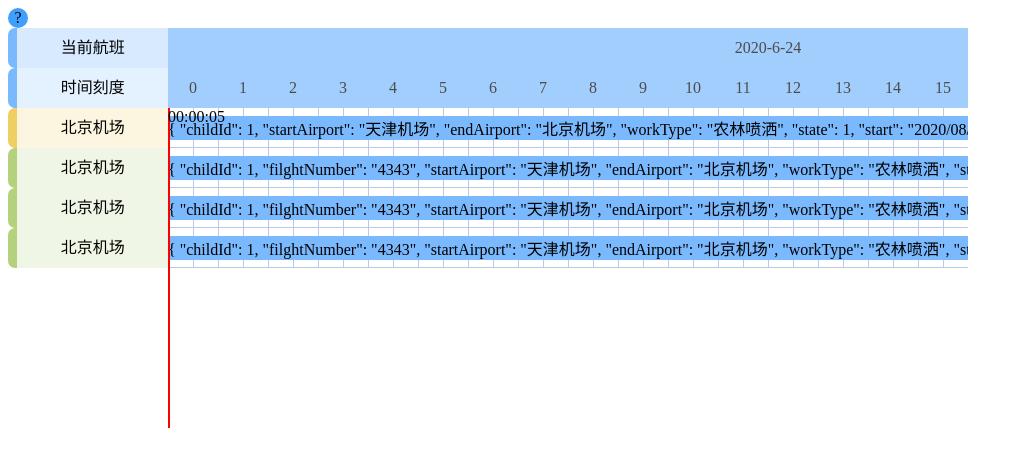
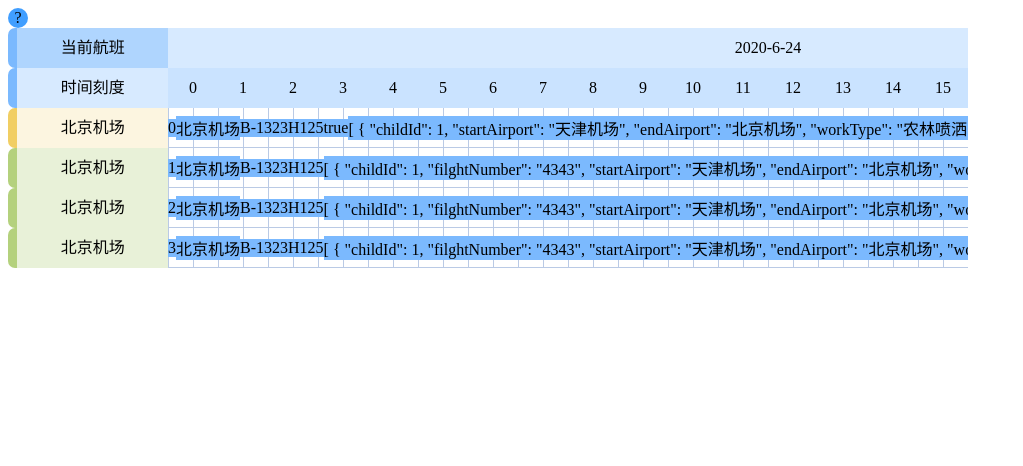
Before and after one commit to xihaoshangdi/vue-gantt-chart, a Vue app: page /#/ in a window 1280 px wide. Shown: the top 466 px of the page, without its empty margins (0-1023 px from the left). Built offline with nearby package versions, Linux system fonts and the light colour scheme.

Commit message:
重新调整了container

```diff
--- /dev/null
+++ b/src/components/BaseGanttComponents/chart-block.vue
@@ -0,0 +1,31 @@
+<template>
+  <div class="block">
+    <template v-for="(item,index) in block" >
+      <div :key="index" class="bar" draggable="true">
+        <slot :item="item"></slot>
+      </div>
+    </template>
+  </div>
+
+</template>
+
+<script>
+export default {
+  name: 'chart-block',
+  props: ['block']
+
+}
+</script>
+
+<style scoped lang="scss">
+  .block {
+    width: 100%;
+    background-image: url("../../assets/background.png");
+    display: flex;
+    flex-direction: row;
+    align-items: center;
+  }
+  .bar{
+    background-color: #7BB9FE;
+  }
+</style>
--- a/src/components/BaseGanttComponents/chart-container.vue
+++ b/src/components/BaseGanttComponents/chart-container.vue
@@ -1,80 +1,57 @@
 <template>
   <div class="chart-box">
-    <div :style="chartStyle">
-      <div class="header">
-        <div class="headline">
+    <div :style="chartStyle"
+         @dragstart.stop="onDragStart"
+         @dragover.stop="onDragOver"
+         @drop.stop="ondrop">
+      <div>
         <template v-for="(item,index) in day">
           <div :style="dateStyle" :key="index">{{item}}</div>
         </template>
       </div>
-        <div class="headline">
+      <div>
         <template v-for="(item,index) in hour">
           <div :style="hourStyle" :key="index">{{item}}</div>
         </template>
       </div>
-      </div>
-      <div
-        @dragstart.stop="onDragStart"
-        @dragover.stop="onDragOver"
-        @drop.stop="ondrop">
-        <time-line/>
       <template v-for="(block,index) in gantt_data" >
-          <div :style="blockStyle" class="block" :key="index">
-            <template v-for="(item,index) in block.childArrary" >
-              <div :key="index" class="bar" draggable="true">
+        <chart-block
+          :key="index"
+          :style="blockStyle"
+          :block="block"
+          v-slot="{item}">
           <slot :item="item"></slot>
-              </div>
+        </chart-block>
       </template>
-          </div>
-        </template>
-      </div>
     </div>
   </div>
 </template>
 
 <script>
 import { handleDaySet, handleHourSet } from '@/lib/unit'
-import TimeLine from '@/components/BaseGanttComponents/time-line'
+import ChartBlock from '@/components/BaseGanttComponents/chart-block'
 export default {
   name: 'chart-container',
-  components: { TimeLine },
+  components: { ChartBlock },
+  props: ['chartWidth', 'chartHeight', 'baseSemi', 'blockHeight'],
   inject: ['gantt_data'],
-  data () {
-    return {
-      // 半小时的基准宽度
-      baseSemi: 25,
-      // 中心甘特图长宽
-      chartWidth: 5000,
-      chartHeight: 400,
-      // 数据条甘特图宽
-      blockHeight: 40,
-      // 拖拽对象
-      dragEvent: null
-    }
-  },
   computed: {
     chartStyle () {
-      return {
-        width: this.chartWidth + 'px',
-        height: this.chartHeight + 'px',
+      return { // 甘特图真实的渲染长度
+        width: `${this.chartWidth}px`,
+        height: `${this.chartHeight}px`,
         position: 'relative'
       }
     },
-    blockStyle () {
-      return {
-        backgroundSize: `${this.baseSemi}px 100%`,
-        height: `${this.blockHeight}px`
-      }
-    },
     dateStyle () {
-      return {
+      return { // 日期条的渲染长度
         width: this.baseSemi * 2 * 24 > this.chartWidth ? this.chartWidth : this.baseSemi * 2 * 24 + 'px',
         height: `${this.blockHeight}px`,
         lineHeight: this.blockHeight + 'px'
       }
     },
     hourStyle () {
-      return {
+      return { // 时间条的渲染长度
         width: this.baseSemi * 2 + 'px',
         height: `${this.blockHeight}px`,
         lineHeight: this.blockHeight + 'px'
@@ -88,6 +65,12 @@ export default {
       const day = Math.ceil(this.chartWidth / (this.baseSemi * 2 * 24))
       const startTime = new Date()
       return handleDaySet(startTime, day)
+    },
+    blockStyle () {
+      return {
+        backgroundSize: `${this.baseSemi}px 100%`,
+        height: `${this.blockHeight}px`
+      }
     }
   },
   methods: {
@@ -116,25 +99,19 @@ export default {
   .chart-box{
     overflow: auto;
     max-width:800px;
-  }
-  .headline {
+    & > div:first-child > div:nth-child(-n+2){
       width: 100%;
-    background-color: #7BB9FE;
-    opacity: 0.7;
       display: flex;
       flex-direction: row;
       flex-flow: nowrap;
+      text-align: center;
+      &:first-child{
+        background-color: rgba(123,185,254,0.3);
+      }
+      &:nth-child(2){
+        background-color: rgba(123,185,254,0.4);
+      }
+    }
+  }
 
-    text-align: center;
-  }
-  .block {
-    width: 100%;
-    background-image: url("../../assets/background.png");
-    display: flex;
-    flex-direction: row;
-    align-items: center;
-  }
-  .bar{
-    background-color: #7BB9FE;
-  }
 </style>
--- a/src/components/BaseGanttComponents/chart-side.vue
+++ b/src/components/BaseGanttComponents/chart-side.vue
@@ -52,7 +52,7 @@ export default {
           background-color: rgba(123, 185, 254, 1);
         }
         & >div:nth-child(2){
-          background-color: rgba(123, 185, 254, 0.3);
+          background-color: rgba(123, 185, 254, 0.6);
         }
       }
       &:nth-child(2){
@@ -60,7 +60,7 @@ export default {
           background-color: rgba(123, 185, 254, 1);
         }
         & >div:nth-child(2){
-          background-color: rgba(123, 185, 254, 0.2);
+          background-color: rgba(123, 185, 254, 0.3);
         }
       }
       &:nth-child(3){
@@ -76,7 +76,7 @@ export default {
           background-color: rgba(180, 209, 125, 1);
         }
         & >div:nth-child(2){
-          background-color: rgba(180, 209, 125, 0.2);
+          background-color: rgba(180, 209, 125, 0.3);
         }
       }
     }
--- a/src/components/GanttChart.vue
+++ b/src/components/GanttChart.vue
@@ -10,7 +10,13 @@
         <slot name="side-box" :item="item"></slot>
       </chart-side>
       <!--甘特图中心数据组件 -->
-      <chart-container v-slot="{item}">
+      <chart-container
+        :chart-width="chartWidth"
+        :chart-height="chartHeight"
+        :baseSemi="baseSemi"
+        :ganttTimeSection="ganttTimeSection"
+        :blockHeight="blockHeight"
+        v-slot="{item}">
         <slot name="container-box" :item="item"></slot>
       </chart-container>
     </div>
```
Lines whose indentation alone changed are shown as unchanged.
